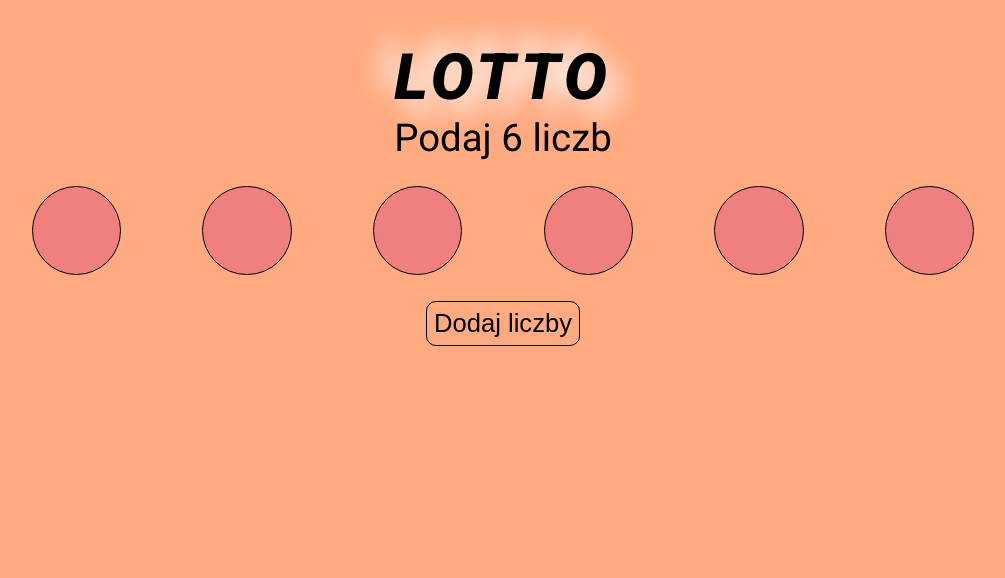
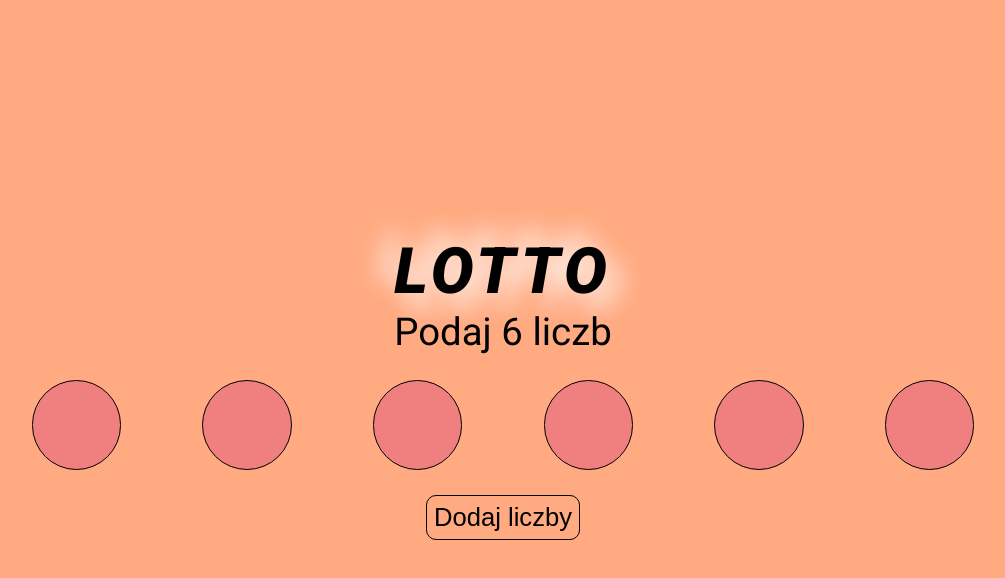
Before and after one commit to robZuk/Lotto, a plain HTML site: page index.html in a window 1280 px wide. Shown: the whole page, without its empty margins (137-1142 px from the left). Drawn offline with Linux system fonts and the light colour scheme.

```diff
--- a/style.css
+++ b/style.css
@@ -15,9 +15,9 @@ html {
   flex-direction: column;
   justify-content: center;
   box-sizing: border-box;
-  margin-top: 5vh;
-  margin-bottom: 5vh;
-  max-height: 100vh;
+  /* margin-top: 5vh; */
+  /* margin-bottom: 5vh; */
+  min-height: 100vh;
 }
 
 h1 {
```
Also changed, not shown: 1 other file.
